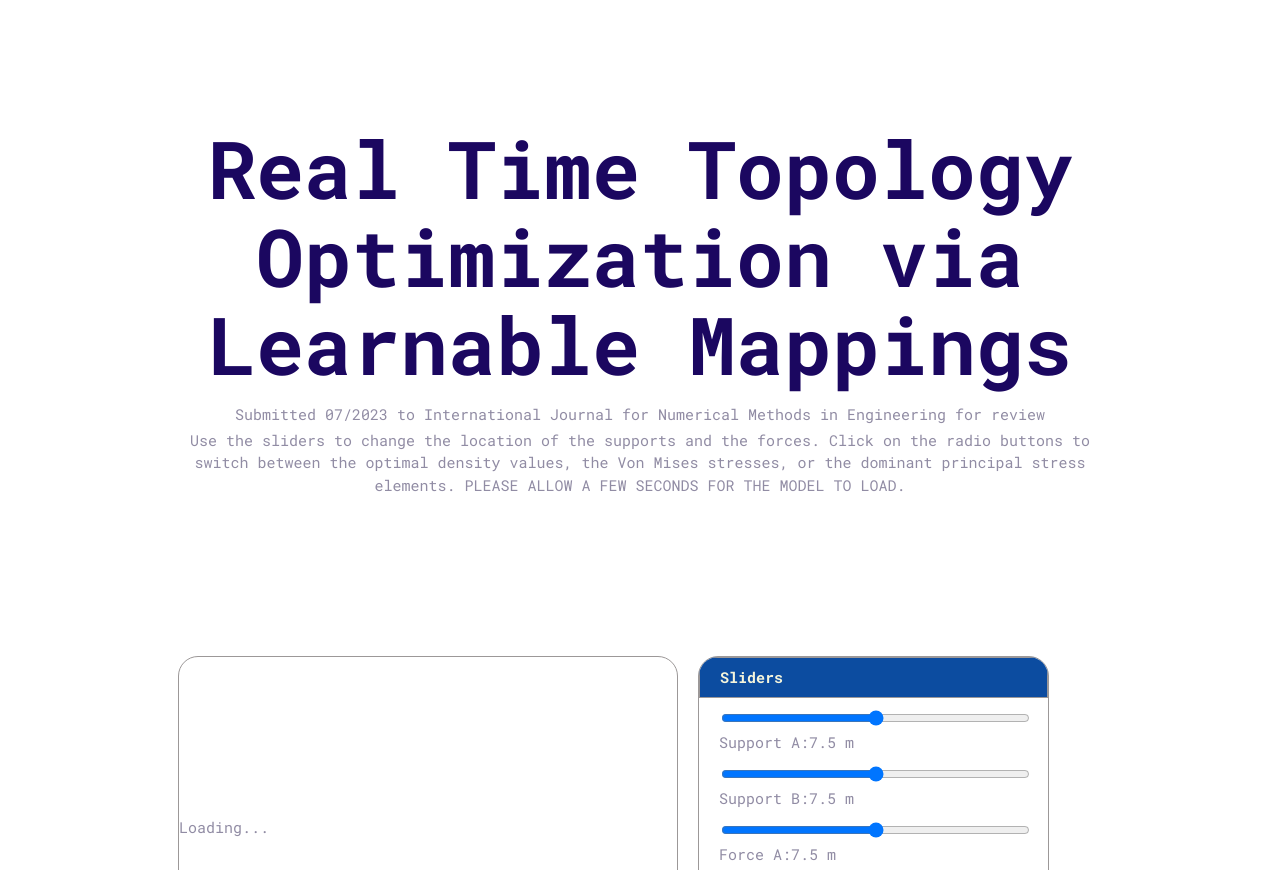
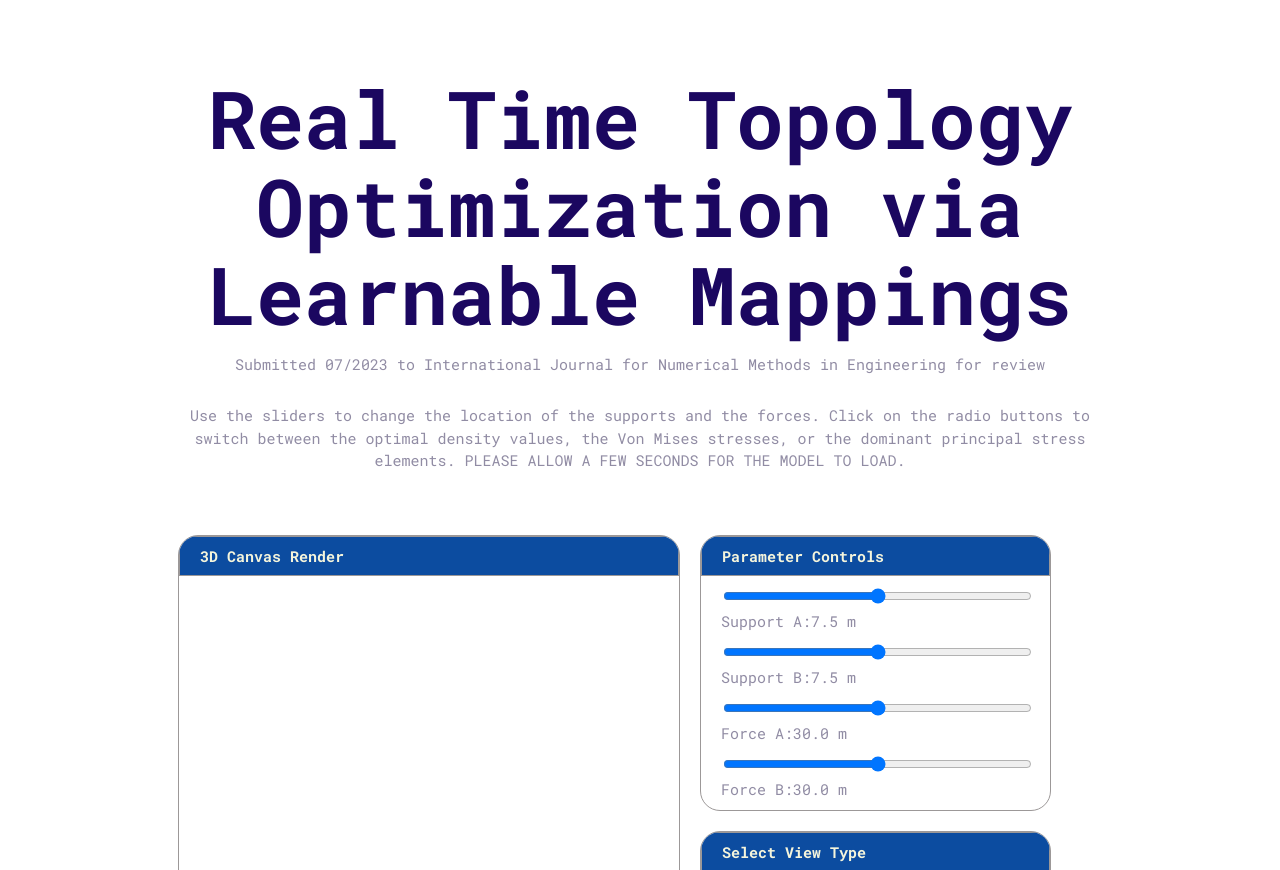
Before and after one commit to GabrielGarayalde/structoptima-website, a website built with Vite: page research-articles/real-time-topology-optimization-via-learnable-mappings.html in a window 1280 px wide. Shown: the part 51-921 px from the top of the page. Built offline with nearby package versions, Linux system fonts and the light colour scheme; a script that the page names is missing.

Commit message:
DYNUTOP almost there

```diff
--- a/css/app.css
+++ b/css/app.css
@@ -2,7 +2,10 @@
 .canvas {
   width: 300px;
   height: 200px;
-  border: 1px solid #9c9898;
+}
+
+canvas:focus {
+  outline: none;
 }
 
 /* tablet */
--- a/css/block.css
+++ b/css/block.css
@@ -7,6 +7,10 @@
 .block__header {
   text-align: center;
   margin-bottom: 4rem;
+}
+
+.block--small {
+  padding: 1rem 0;
 }
 
 .block--dark {
--- a/js/DYNUTOP.js
+++ b/js/DYNUTOP.js
@@ -5,12 +5,9 @@ import normalizeArray from "./normalizeArray.js";
 const { OrbitControls } = THREE;
 
 const qs = (s) => document.querySelector(s);
-const canvas = qs("#canvas");
+const canvas = qs("canvas");
 
-// // TODO: this should be applied to the styles.css sheet
-// canvas.width = 400;
-// canvas.height = 400;
-// canvas.style.border = "1px solid black";
+
 
 const MODEL_URL_topopt_FCM =
   "../research-articles/DYNUTOP/3DBridge_topopt_FCM/model.json";
@@ -35,12 +32,6 @@ let loadingBarContainer = document.querySelector("#loading-bar-container")
 function sizeLoadingBar(val) {loadingBarInner.style.width = val*100 + "%"}
 
 function afterLoad() {
-
-  // loadingBarContainer.style.width = "100%"
-  // loadingBarContainer.style.height = "100%"
-  // loadingBarContainer.style.left = "0"
-  // loadingBarContainer.style.top = "0"
-  // loadingBarContainer.style.transform = "unset"
 
   loadingBarContainer.innerHTML = `
     <p id="loading-bar-message">Left click and orbit the 3D model using the mouse.</p>
--- a/research-articles/real-time-topology-optimization-via-learnable-mappings.html
+++ b/research-articles/real-time-topology-optimization-via-learnable-mappings.html
@@ -26,6 +26,7 @@
     <link rel="stylesheet" href="/css/callout.css" />
     <link rel="stylesheet" href="/css/card.css" />
     <link rel="stylesheet" href="/css/collapsibles.css" />
+    <link rel="stylesheet" href="/css/DYNUTOP.css" />
     <link rel="stylesheet" href="/css/flex.css" />
     <link rel="stylesheet" href="/css/footer.css" />
     <link rel="stylesheet" href="/css/grid.css" />
@@ -81,14 +82,15 @@
     </header>
 
     <!-- Headings and info -->
-    <div class="block container">
-      <section class="block__header">
+    <div class="container">
+      <section class="block--small block__header">
         <div class="">
           <h1>Real Time Topology Optimization via Learnable Mappings</h1>
           <p>
             Submitted 07/2023 to International Journal for Numerical Methods in
             Engineering for review
           </p>
+          <br>
           <p>
             Use the sliders to change the location of the supports and the forces.
             Click on the radio buttons to switch between the optimal density
@@ -97,14 +99,17 @@
           </p>
         </div>
       </section>
+
     </div>
 
     <!-- Research article body -->
-    <div class="block container">
-
+    <div class="block--small container">
       <section class="flex flex--columntorow">
-        <div class="app__tile canvas" id="canvas-research">
-          <canvas id="canvas"></canvas>
+        <div class="app__tile" id="">
+          <div class="app__tile__header">
+            <h4>3D Canvas Render</h4>
+          </div>
+          <canvas class="canvas" id=""> </canvas>
           <div id="loading-bar-container">
             <p>Loading...</p>
             <div id="loading-bar">
@@ -116,11 +121,10 @@
         <div class="flex flex--col">
           <div class="app__tile">
             <div class="app__tile__header">
-              <h4>Sliders</h4>
+              <h4>Parameter Controls</h4>
             </div>
 
             <div class="app__tile__body">
-
               <div class="form__group">
                 <div class="">
                   <input
@@ -159,7 +163,7 @@
                     name="params"
                     id="forceARange"
                   />
-                  <div>Force A:<span id="forceAValue">7.5</span> m</div>
+                  <div>Force A:<span id="forceAValue">30.0</span> m</div>
                 </div>
                 <div class="">
                   <input
@@ -172,15 +176,14 @@
                     name="params"
                     id="forceBRange"
                   />
-                  <div>Force B:<span id="forceBValue">7.5</span> m</div>
+                  <div>Force B:<span id="forceBValue">30.0</span> m</div>
                 </div>
               </div>
-
             </div>
           </div>
           <div class="app__tile">
             <div class="app__tile__header">
-              <h4>Radio Buttons</h4>
+              <h4>Select View Type</h4>
             </div>
             <div class="app__tile__body">
               <div class="form__group">
@@ -204,15 +207,10 @@
                 </div>
               </div>
             </div>
-
           </div>
         </div>
-
-
       </section>
-
     </div>
-
 
     <!-- Footer  -->
     <footer class="block block--dark footer">
```
Also changed, not shown: css/DYNUTOP.css (added).
